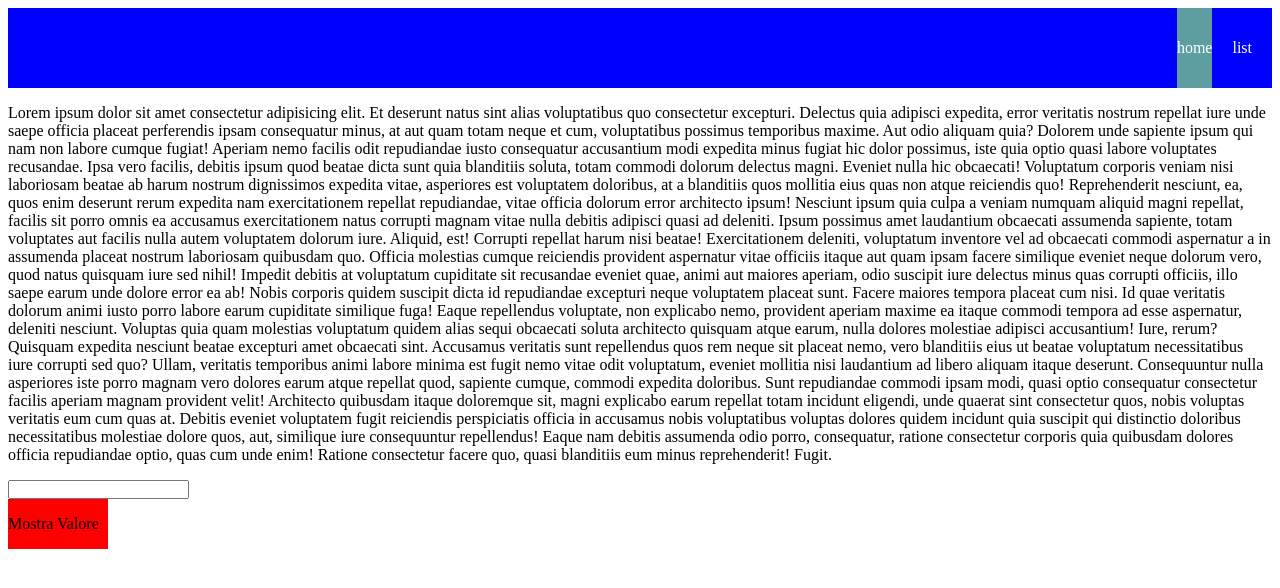
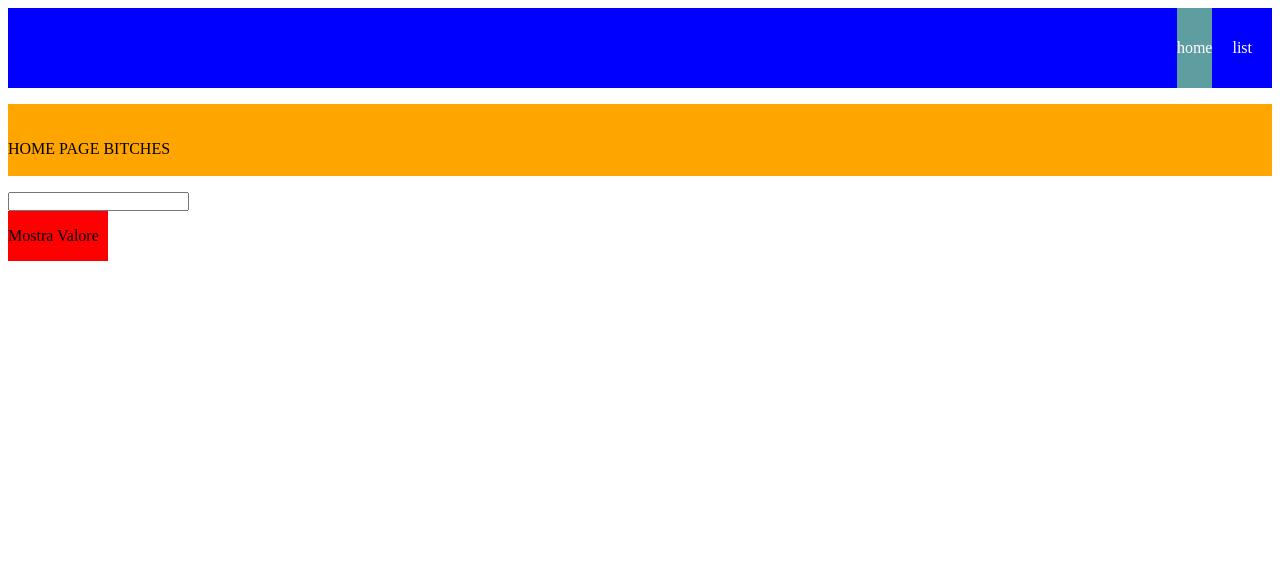
Before and after one commit to matteo-bellinaso/primo-progetto, an Angular app: page /home in a window 1280 px wide. Shown: the top 588 px of the page. Built offline with nearby package versions, Linux system fonts and the light colour scheme.

Commit message:
utilizzo hostListener & directive

```diff
--- a/src/app/app.component.ts
+++ b/src/app/app.component.ts
@@ -31,10 +31,11 @@ export class AppComponent {
     this.ListService.sectionSelected$.subscribe(id =>{this.currentSection = id});
 
   }
+  */
   showValue(){
 
   alert(this.value);
-  } */
+  }
 
 
 
--- a/src/app/app.module.ts
+++ b/src/app/app.module.ts
@@ -11,12 +11,13 @@ import { AfterViewComponent } from './after-view/after-view.component';
 import { NavbarComponent } from './navbar/navbar.component';
 import { HomeComponent } from './home/home.component';
 import { demoRouter } from './router/router.module';
+import { HighlightDirective } from './highlight.directive';
 // devo importare tutti i componenti
 
 @NgModule({
   declarations: [
     AppComponent, // in questa zona va dichiarato ogni tipo di componente che viene aggiunto
-    ListComponent, DetailComponent, AfterViewComponent, NavbarComponent, HomeComponent // nel nostro caso la lista1
+    ListComponent, DetailComponent, AfterViewComponent, NavbarComponent, HomeComponent, HighlightDirective // nel nostro caso la lista1
   ],
   imports: [ // qui ci vogliono tutti i vari import dei moduli
     BrowserModule,
--- a/src/app/detailComponent/detail.component.ts
+++ b/src/app/detailComponent/detail.component.ts
@@ -28,7 +28,8 @@ export class DetailComponent  {
   constructor(private router : ActivatedRoute , private listService : ListService){
     this.router.params.subscribe(params =>{
       //params è il parametro per andare a prendere l'id passato nell'url da list component
-      if(params['id'] != '' && params['id'] != null ){
+
+      if(params['id'] != '' && params['id'] != null ){ //controlla che il parametro passato non sia nullo o vuoto.
         this.CharacterSelected = this.listService.getCharactersById(params['id']);
       }
     });
--- /dev/null
+++ b/src/app/highlight.directive.ts
@@ -0,0 +1,29 @@
+import { Directive, ElementRef, HostListener} from '@angular/core';
+
+
+@Directive({
+  selector: '[appHighlight]'
+})
+export class HighlightDirective {
+
+  constructor(private elem : ElementRef) {
+
+    this.setBackGround("orange");
+
+  }
+
+  setBackGround(color : string){
+    this.elem.nativeElement.style.backgroundColor = color;
+
+  }
+
+  @HostListener('mouseenter') onMouseEnter() {
+    this.setBackGround('red');
+  }
+
+  @HostListener('mouseleave') onMouseLeave() {
+    this.setBackGround('orange');
+  }
+
+
+}
--- a/src/app/home/home.component.html
+++ b/src/app/home/home.component.html
@@ -1,17 +1,6 @@
-<p>
-    Lorem ipsum dolor sit amet consectetur adipisicing elit. Et deserunt natus sint alias voluptatibus quo consectetur excepturi. Delectus quia adipisci expedita, error veritatis nostrum repellat iure unde saepe officia placeat perferendis ipsam consequatur
-    minus, at aut quam totam neque et cum, voluptatibus possimus temporibus maxime. Aut odio aliquam quia? Dolorem unde sapiente ipsum qui nam non labore cumque fugiat! Aperiam nemo facilis odit repudiandae iusto consequatur accusantium modi expedita
-    minus fugiat hic dolor possimus, iste quia optio quasi labore voluptates recusandae. Ipsa vero facilis, debitis ipsum quod beatae dicta sunt quia blanditiis soluta, totam commodi dolorum delectus magni. Eveniet nulla hic obcaecati! Voluptatum corporis
-    veniam nisi laboriosam beatae ab harum nostrum dignissimos expedita vitae, asperiores est voluptatem doloribus, at a blanditiis quos mollitia eius quas non atque reiciendis quo! Reprehenderit nesciunt, ea, quos enim deserunt rerum expedita nam exercitationem
-    repellat repudiandae, vitae officia dolorum error architecto ipsum! Nesciunt ipsum quia culpa a veniam numquam aliquid magni repellat, facilis sit porro omnis ea accusamus exercitationem natus corrupti magnam vitae nulla debitis adipisci quasi ad
-    deleniti. Ipsum possimus amet laudantium obcaecati assumenda sapiente, totam voluptates aut facilis nulla autem voluptatem dolorum iure. Aliquid, est! Corrupti repellat harum nisi beatae! Exercitationem deleniti, voluptatum inventore vel ad obcaecati
-    commodi aspernatur a in assumenda placeat nostrum laboriosam quibusdam quo. Officia molestias cumque reiciendis provident aspernatur vitae officiis itaque aut quam ipsam facere similique eveniet neque dolorum vero, quod natus quisquam iure sed nihil!
-    Impedit debitis at voluptatum cupiditate sit recusandae eveniet quae, animi aut maiores aperiam, odio suscipit iure delectus minus quas corrupti officiis, illo saepe earum unde dolore error ea ab! Nobis corporis quidem suscipit dicta id repudiandae
-    excepturi neque voluptatem placeat sunt. Facere maiores tempora placeat cum nisi. Id quae veritatis dolorum animi iusto porro labore earum cupiditate similique fuga! Eaque repellendus voluptate, non explicabo nemo, provident aperiam maxime ea itaque
-    commodi tempora ad esse aspernatur, deleniti nesciunt. Voluptas quia quam molestias voluptatum quidem alias sequi obcaecati soluta architecto quisquam atque earum, nulla dolores molestiae adipisci accusantium! Iure, rerum? Quisquam expedita nesciunt
-    beatae excepturi amet obcaecati sint. Accusamus veritatis sunt repellendus quos rem neque sit placeat nemo, vero blanditiis eius ut beatae voluptatum necessitatibus iure corrupti sed quo? Ullam, veritatis temporibus animi labore minima est fugit nemo
-    vitae odit voluptatum, eveniet mollitia nisi laudantium ad libero aliquam itaque deserunt. Consequuntur nulla asperiores iste porro magnam vero dolores earum atque repellat quod, sapiente cumque, commodi expedita doloribus. Sunt repudiandae commodi
-    ipsam modi, quasi optio consequatur consectetur facilis aperiam magnam provident velit! Architecto quibusdam itaque doloremque sit, magni explicabo earum repellat totam incidunt eligendi, unde quaerat sint consectetur quos, nobis voluptas veritatis
-    eum cum quas at. Debitis eveniet voluptatem fugit reiciendis perspiciatis officia in accusamus nobis voluptatibus voluptas dolores quidem incidunt quia suscipit qui distinctio doloribus necessitatibus molestiae dolore quos, aut, similique iure consequuntur
-    repellendus! Eaque nam debitis assumenda odio porro, consequatur, ratione consectetur corporis quia quibusdam dolores officia repudiandae optio, quas cum unde enim! Ratione consectetur facere quo, quasi blanditiis eum minus reprehenderit! Fugit.
+<p appHighlight>
+    <br>
+    <br> HOME PAGE BITCHES
+    <br>
+    <br>
 </p>
--- a/src/app/list.service.ts
+++ b/src/app/list.service.ts
@@ -21,6 +21,10 @@ private items : Characters[] = [
     }
 
 
+    //ciclo che controlla l'id passato,
+    //se c'è un oggetto nell'array che ha un id uguale a quallo passto
+    //ritorna l'oggetto corrente
+
     getCharactersById(id: number){
         for(let char of this.items){
             if(char.id == id){
--- a/src/app/listComponent/list.component.ts
+++ b/src/app/listComponent/list.component.ts
@@ -33,6 +33,8 @@ export class ListComponent {
     selectItem(item: Characters){   //al click di un elemento della lista parte la funzione selectitem
 
       this.router.navigate(['/detail/'+item.id]);
+      //usando router.navigate usiamo la funzione di navigazione.
+      //che ci rimanda alla pagina di dettaglio+id dell'oggetto selezionato
 
     }
 
--- a/src/app/navbar/navbar.component.ts
+++ b/src/app/navbar/navbar.component.ts
@@ -22,7 +22,7 @@ export class NavbarComponent implements OnInit {
 
   ]
 
-  selectSection(id: string){
+  /*selectSection(id: string){
     this.menuItems.forEach(item => {
       if(id == item.id){
         item.selected = true;
@@ -31,6 +31,6 @@ export class NavbarComponent implements OnInit {
       }
     });
     this.listService.setSelection(id);
-  }
+  }*/
 
 }
```
